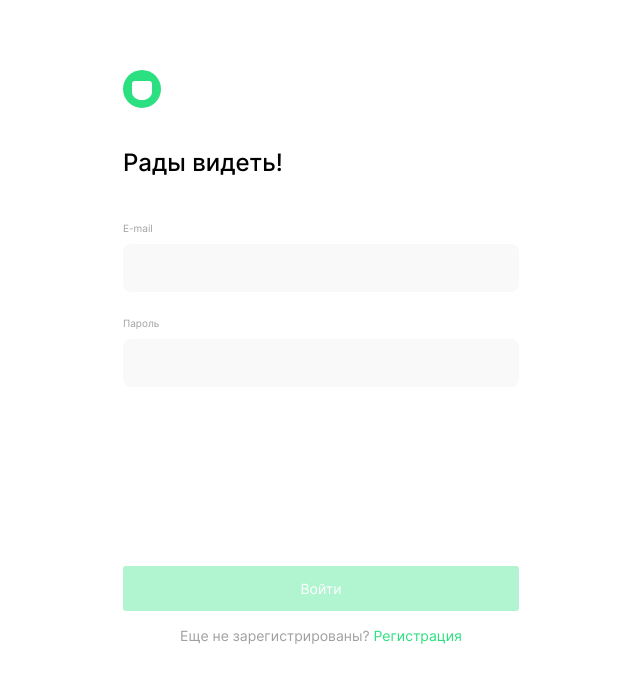
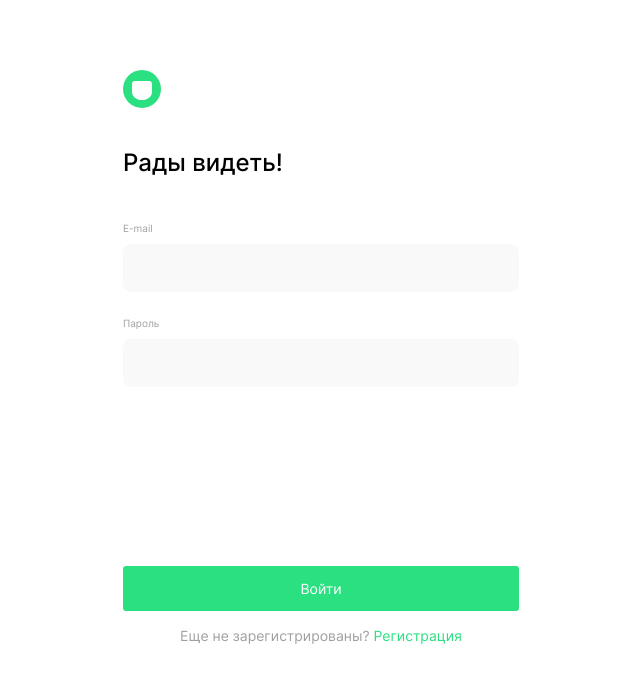
Before and after one commit to idmx/movies-explorer-frontend, a React (Create React App) app: page /sign-in in a window 1280 px wide. Shown: the top 682 px of the page, without its empty margins (319-959 px from the left). Built offline with nearby package versions, Linux system fonts and the light colour scheme.

Commit message:
fix: validation

```diff
--- a/src/components/Login/Login.css
+++ b/src/components/Login/Login.css
@@ -86,10 +86,6 @@
   top: 214px;
 }
 
-.login__input-error {
-  color: #FF004C;
-}
-
 .disabled {
   cursor: default;
   background-color: #2be07f5e;
--- a/src/components/Login/index.jsx
+++ b/src/components/Login/index.jsx
@@ -25,7 +25,7 @@ const Login = ({ handleClick, isLogin }) => {
         <input
           type="email"
           id="login__email"
-          className={`login__input ${errors.email && 'login__input-error'}`}
+          className="login__input"
           name="email"
           value={values.email}
           onChange={handleChange}
@@ -36,7 +36,7 @@ const Login = ({ handleClick, isLogin }) => {
         <input
           type="password"
           id="login__password"
-          className={`login__input ${errors.password && 'login__input-error'}`}
+          className="login__input"
           name="password"
           value={values.password}
           onChange={handleChange}
@@ -45,7 +45,7 @@ const Login = ({ handleClick, isLogin }) => {
         <p className='login__error'>{errors.password}</p>
         <button
           type="submit"
-          className={`login__submit ${!isValid && 'disabled'}`}
+          className="login__submit"
           onClick={handleLogin}
           disabled={!isValid}
         >
```
